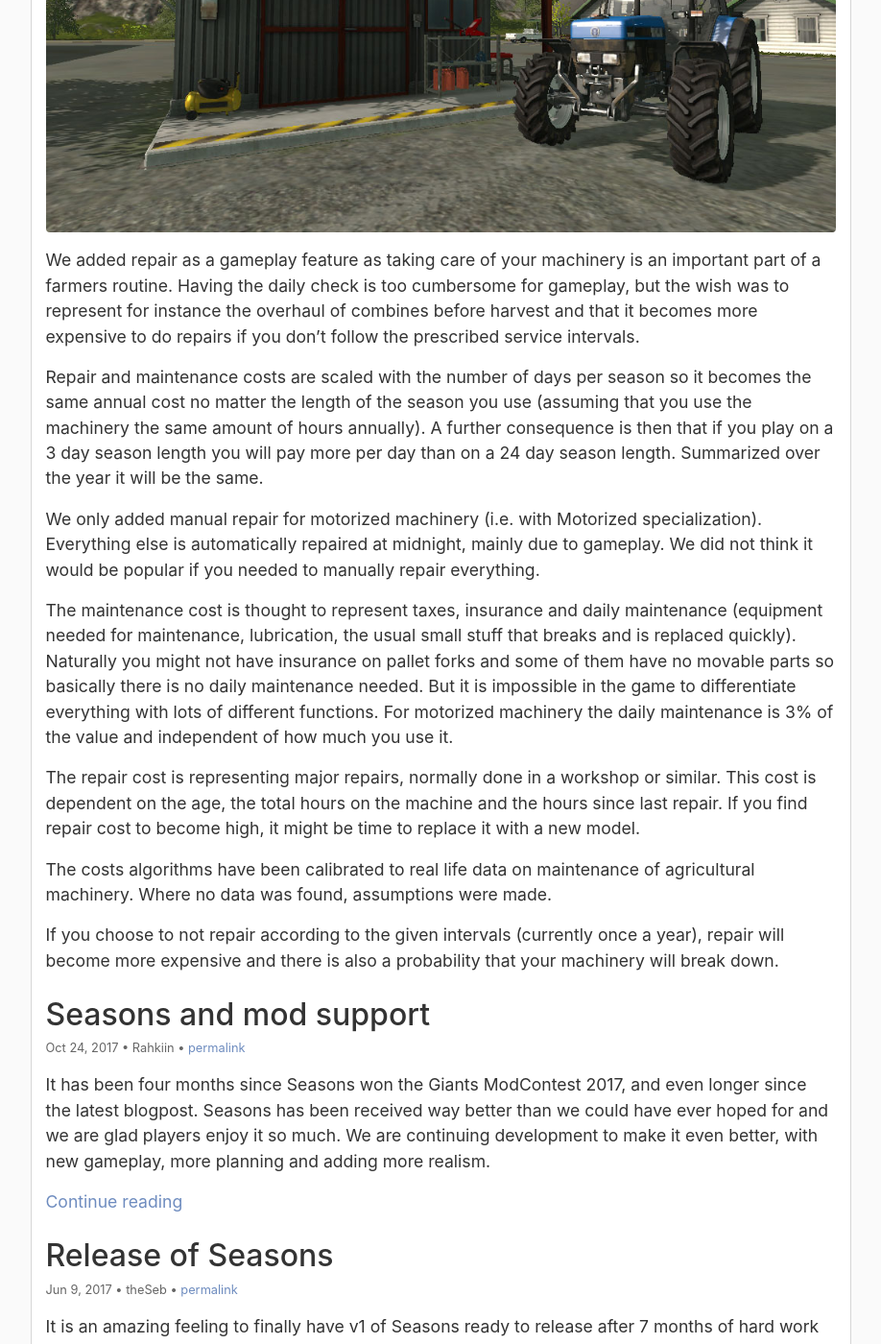
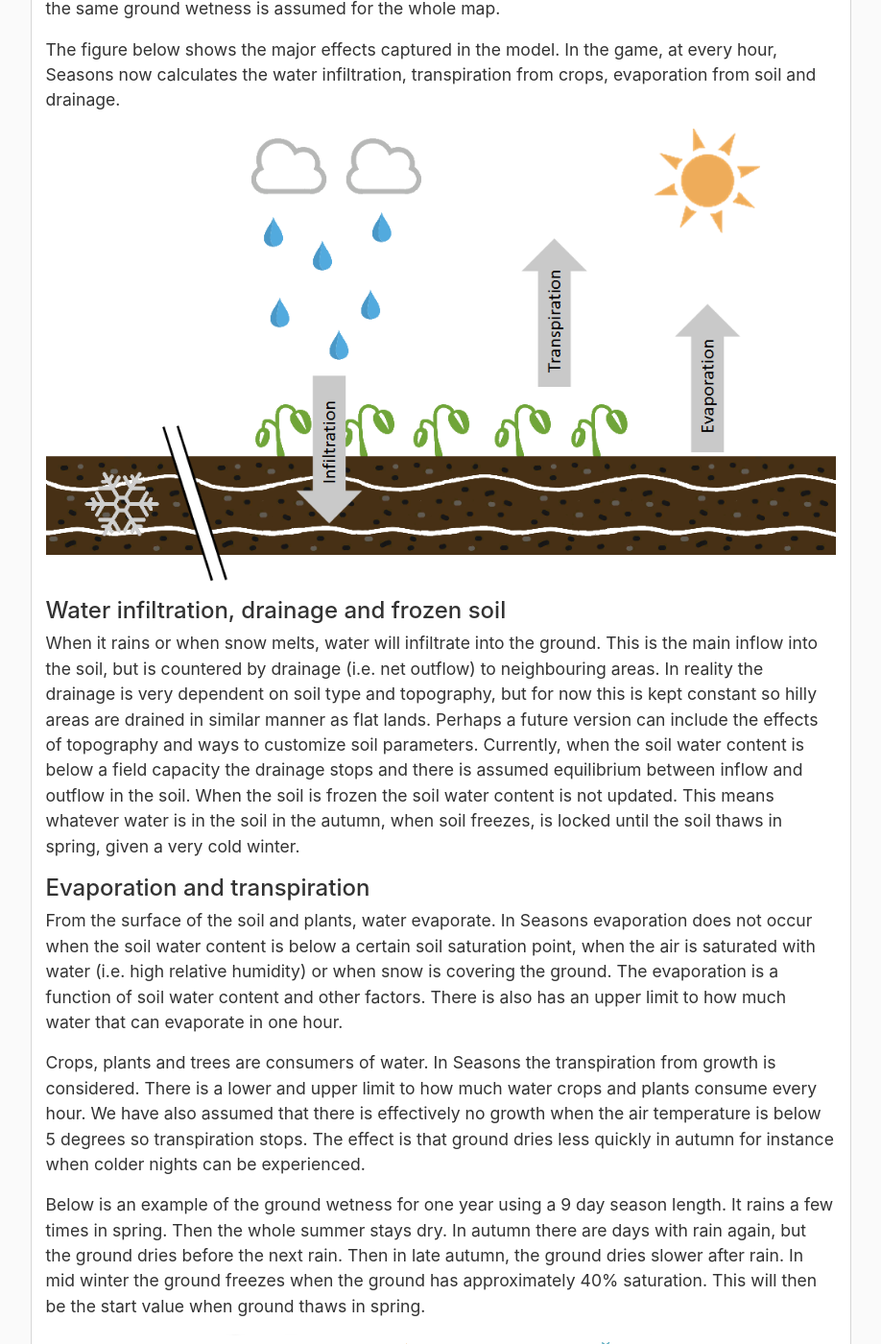
Before and after one commit to RealismusModding/realismusmodding.github.io, a Jekyll site: the page built from _pages/blog.html, in a window 1280 px wide and 1400 px high, scrolled down 725 px. Shown: the whole window at 96% size, without its empty margins (181-1099 px from the left). Built offline with Jekyll 4.4.1, drawn with Linux system fonts in a browser that asks for light colours; comment, search, counter and statistics services are not loaded; some of the changed text lies outside the part shown.

Commit message:
Fix bug in templating causing broken pages. Fix wetness post

```diff
--- a/_includes/seo.html
+++ b/_includes/seo.html
@@ -51,7 +51,7 @@
 {% endif %}
 
 {% if page.excerpt %}
-  <meta property="og:description" content="{{ page.excerpt }}" />
+  <meta property="og:description" content="{{ page.excerpt | strip_html }}" />
 {% endif %}
 
 {% if site.twitter_username %}
--- a/_posts/blog/2017-11-08-ground-wetness.md
+++ b/_posts/blog/2017-11-08-ground-wetness.md
@@ -1,17 +1,19 @@
 ---
 title: New model for ground wetness
-date: 2017-11-08 15:00:00 +0100
+date: 2017-11-09 15:00:00 +0100
 author: reallogger
 header:
   image: /assets/img/blog/groundWetness/wetnessModel.png
-published: false
+description: With Seasons version 1.2 comes a new model for ground wetness to better capture the variability of the water content in the soil. This post elaborates on the model, its implementation and effects on the game.
 ---
+
+_This post is part of a series about the workings of Seasons. The previous post was about [maintenance and repair of vehicles](/blog/2017/11/07/maintenance-repair)._
 
 With Seasons version 1.2 comes a new model for ground wetness to better capture the variability of the water content in the soil. The model is driven by environmental factors like rain, melting snow, relative humidity, air and soil temperature and more.
 
-In the original game the ground basically dries fully within an hour after the rain has stopped. Since Seasons brings a longer and variable time scale (i.e. ability to set number of days per season) it was necessary with some changes. The new model is based on a scientific model of soil moisture dynamics and this model was specifically made for soils in which crops grow.
+In the original game the ground basically dries fully within an hour after the rain has stopped. Since Seasons brings a longer and variable time scale (i.e. ability to set number of days per season) it was necessary to make some changes. The new model is based on a scientific model of soil moisture dynamics and this model was specifically made for soils in which crops grow.
 
-Ground wetness is a game variable that varies between 0 and 1. Currently, ground wetness is mainly affecting the tire friction. Exciting features are planned for a future version of Seasons where ground wetness will play a large role.
+Ground wetness is a game variable that varies between 0 and 1. Currently, ground wetness is mainly affecting the tire friction. Exciting features are planned for a future version of Seasons where ground wetness will play a larger role.
 
 In Seasons ground wetness is interpreted as the level of saturation, where unity is fully saturated soil. Different to vanilla mechanics is that the ground wetness in Seasons never reaches zero as there always is some water in the soil. Generally, depending on what environment (i.e. GEO) the player uses the minimum value is normally around 0.05-0.1. The model is global, which means that the same ground wetness is assumed for the whole map.
 
@@ -19,11 +21,11 @@ The figure below shows the major effects captured in the model. In the game, at
 
 {% include big_image.html title="Soil moisture model" url="/assets/img/blog/groundWetness/wetnessModel.png" %}
 
-#### WATER INFILTRATION, DRAINAGE AND FROZEN SOIL
+#### Water infiltration, drainage and frozen soil
 
-When it rains or when snow melts, water will infiltrate into the ground. This is the main inflow into the soil, but is countered by drainage (i.e. net outflow) to neighbouring areas. In reality the drainage is very dependent on soil type and topography, but for now this is kept constant so hilly areas are drained in similar manner as flat lands. Perhaps a future version can include the effects of topography and ways to customize soil parameters. Currently, when the soil water content is below a field capacity the drainage stops and there is assumed equilibrium between inflow and outflow in the soil. When the soil is frozen the soil water content is not updated. This means whatever water is in the soil in the autumn, when soil freezes, is locked until the soil thaws in spring.
+When it rains or when snow melts, water will infiltrate into the ground. This is the main inflow into the soil, but is countered by drainage (i.e. net outflow) to neighbouring areas. In reality the drainage is very dependent on soil type and topography, but for now this is kept constant so hilly areas are drained in similar manner as flat lands. Perhaps a future version can include the effects of topography and ways to customize soil parameters. Currently, when the soil water content is below a field capacity the drainage stops and there is assumed equilibrium between inflow and outflow in the soil. When the soil is frozen the soil water content is not updated. This means whatever water is in the soil in the autumn, when soil freezes, is locked until the soil thaws in spring, given a very cold winter.
 
-#### EVAPORATION AND TRANSPIRATION
+#### Evaporation and transpiration
 
 From the surface of the soil and plants, water evaporate. In Seasons evaporation does not occur when the soil water content is below a certain soil saturation point, when the air is saturated with water (i.e. high relative humidity) or when snow is covering the ground. The evaporation is a function of soil water content and other factors. There is also has an upper limit to how much water that can evaporate in one hour.
 
@@ -31,12 +33,12 @@ Crops, plants and trees are consumers of water. In Seasons the transpiration fro
 
 Below is an example of the ground wetness for one year using a 9 day season length. It rains a few times in spring. Then the whole summer stays dry. In autumn there are days with rain again, but the ground dries before the next rain. Then in late autumn, the ground dries slower after rain. In mid winter the ground freezes when the ground has approximately 40% saturation. This will then be the start value when ground thaws in spring.
 
-{% include big_image.html title="Soil moisture model" url="/assets/img/blog/groundWetness/plot.png" %}
+<img title="Soil moisture model" src="/assets/img/blog/groundWetness/plot.png" class="mx-auto d-block" />
 
-#### MEASURING THE GROUND WETNESS
+#### Measuring the ground wetness
 
 It is possible to measure the ground wetness with the Wopstr handtool. The icon for ground wetness looks like this:
 
-{% include big_image.html title="Soil moisture model" url="/assets/img/blog/groundWetness/wetnessIcon.png" %}
+<img title="Soil moisture model" src="/assets/img/blog/groundWetness/wetnessIcon.png" alt="Droplet icon shown in the WOPSTR for ground wetness" class="mx-auto d-block" />
 
 All of this might seem complicated, but as the model is based on physics, the model works for different locations (e.g. GEO’s) and in different seasons. The decay of ground wetness is scaled with the length of season used. This means that with a 3-day season, the ground will dry faster than when using a 24-day season. This gamification was included as there is less time available to work in fields in a 3-day season.
```
Also changed, not shown: Gemfile.lock.
